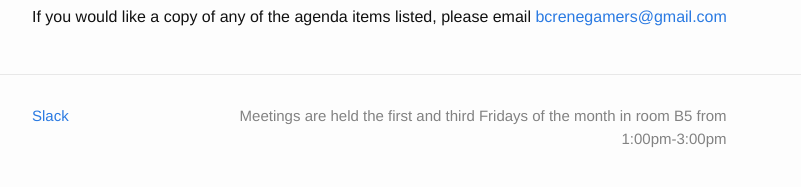
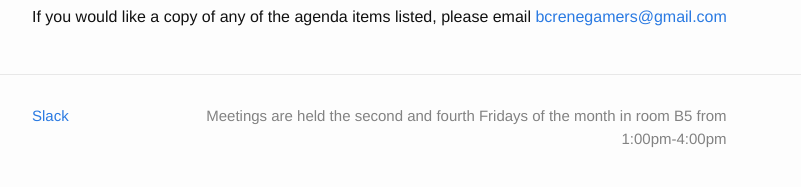
Before and after one commit to Renegamers/renegamers.github.io, a Jekyll site: the page built from _posts/agenda/2016-10-21-agenda.markdown, in a window 1280 px wide and 900 px high, scrolled down 732 px. Shown: the part 690-877 px from the top of the window, without its empty margins (238-1039 px from the left). Built offline with Jekyll 4.4.1, drawn with Linux system fonts in a browser that asks for light colours; some of the changed text lies outside the part shown.

Commit message:
Update _config.yml

```diff
--- a/_config.yml
+++ b/_config.yml
@@ -1,9 +1,9 @@
 DontShowPostsBefore: 2016-08-01t01:00:00.00-08:00
 
 # Site settings
-title: "Bakersfield College Computer Science Club"
-description: "Meetings are held the first and third Fridays of the month in room B5 from 1:00pm-3:00pm"
-url: "http://aicsc.github.io"
+title: "Campus Gamers at Bakersfield College"
+description: "Meetings are held the second and fourth Fridays of the month in room B5 from 1:00pm-4:00pm"
+url: "http://renegamers.github.io"
 baseurl: ""
 
 # Build settings
```
